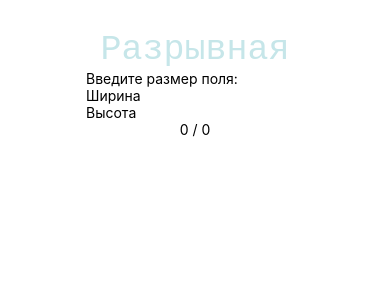
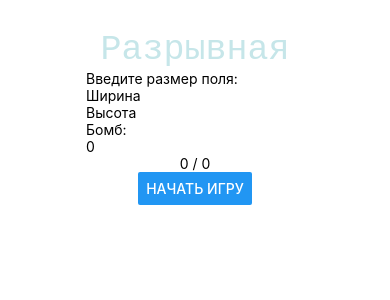
Before and after one commit to LordCookis/SaperMobile, a React Native app: screen / in a window 390 px wide. Shown: the top 300 px of the page. Built offline with nearby package versions, Linux system fonts and the light colour scheme.

Commit message:
Добавлено поле

```diff
--- a/App.js
+++ b/App.js
@@ -1,20 +1,53 @@
 import { StatusBar } from 'expo-status-bar'
 import { styles } from './styles/styles'
-import { useState } from 'react'
-import { Text, View } from 'react-native'
+import { useState, useRef } from 'react'
+import { Text, View, Button } from 'react-native'
 import GameInputs from './components/GameInputs'
+import Field from './components/Field'
 
 export default function App() {
+  const [field, setField] = useState([])
   const [size, setSize] = useState({X: 0, Y: 0})
+  const [bombs, setBombs] = useState(0)
+  const gameActive = useRef(false)
 
-  return (
+  const gameStart = () => {
+    const fieldX = []
+    let idX = 0
+    let idY = 0
+    for (let i = 0; i < size.X; i++) {
+      const rowX = []
+      for (let j = 0; j < size.Y; j++) {
+        rowX.push({
+          id: idY,
+          bomb: false,
+          click: false,
+          countBomb: 0,
+          flag: false
+        })
+        idY++
+      }
+      fieldX.push({
+        id: idX,
+        row: rowX
+      })
+      idX++
+    }
+    setField(fieldX)
+    gameActive.current = true
+  }
+
+  return(
     <View style={styles.mainView}>
       <Text style={styles.mainText}>Разрывная</Text>
       <GameInputs
         size = {size}
         setSize = {setSize}
+        setBombs = {setBombs}
       />
       <Text>{size.X} / {size.Y}</Text>
+      <Button title='НАЧАТЬ ИГРУ' onPress={gameStart}/>
+      {gameActive.current && <Field field = {field}/>}
       <StatusBar style="auto"/>
     </View>
   )
--- /dev/null
+++ b/components/Cell.js
@@ -0,0 +1,10 @@
+import { styles } from '../styles/styles'
+import { View, Text } from "react-native"
+
+export default function Cell({cell}) {
+  return(
+    <View style={styles.cell}>
+      <Text>{cell.id}</Text>
+    </View>
+  )
+}
--- /dev/null
+++ b/components/Field.js
@@ -0,0 +1,21 @@
+import { styles } from '../styles/styles'
+import { View, Text } from "react-native"
+import Cell from './Cell'
+
+export default function Field({field}) {
+  return(
+    <View style={styles.field}>
+      {field?.map((cellX)=>{
+        return(
+          <View style={styles.fieldCellX} key={cellX.id}>{cellX.row.map((cell)=>{
+            return(
+              <View key={cell.id}>
+                <Cell cell = {cell}/>
+              </View>
+            )
+          })}</View>
+        )
+      })}
+    </View>
+  )
+}
--- a/components/GameInputs.js
+++ b/components/GameInputs.js
@@ -1,13 +1,16 @@
 import { styles } from '../styles/styles'
 import { View, Text, TextInput } from "react-native"
 
-export default function GameInputs({size, setSize}) {
-
-  return (
+export default function GameInputs({size, setSize, setBombs}) {
+  return(
     <View>
       <Text>Введите размер поля:</Text>
       <TextInput placeholder="Ширина" inputMode='numeric' onChangeText={sizeX => setSize({...size, X: sizeX})}></TextInput>
       <TextInput placeholder="Высота" inputMode='numeric' onChangeText={sizeY => setSize({...size, Y: sizeY})}></TextInput>
+      <View>
+        <Text>Бомб: </Text>
+        <TextInput placeholder="0" inputMode='numeric' onChangeText={bombs => setBombs(bombs)}></TextInput>
+      </View>
     </View>
   )
 }
--- a/styles/styles.js
+++ b/styles/styles.js
@@ -11,5 +11,27 @@ export const styles = StyleSheet.create({
     color: '#c6e6e9',
     fontFamily: 'monospace',
     fontSize: 35,
-  }
+  },
+  field: {
+    display: 'flex',
+    justifyContent: 'center',
+    flexDirection: 'column',
+    alignItems: 'center',
+  },
+  fieldCellX: {
+    display: 'flex',
+    flexDirection: 'row',
+  },
+  cell: {
+    height: 55,
+    width: 55,
+    margin: 5,
+    backgroundColor: '#c6e6e9',
+    color: '#c6e6e9',
+    border: 'none',
+    borderRadius: 5,
+    fontFamily: 'monospace',
+    fontSize: 35,
+    transition: 200,
+  },
 })
--- a/tsconfig.json
+++ /dev/null
@@ -1,3 +0,0 @@
-{
-  "extends": "@tsconfig/react-native/tsconfig.json"
-}
```
Also changed, not shown: package.json (+6 -2 lines), components/Field.ts (deleted), 1 other file (tests, documents, lock files or other folders).
